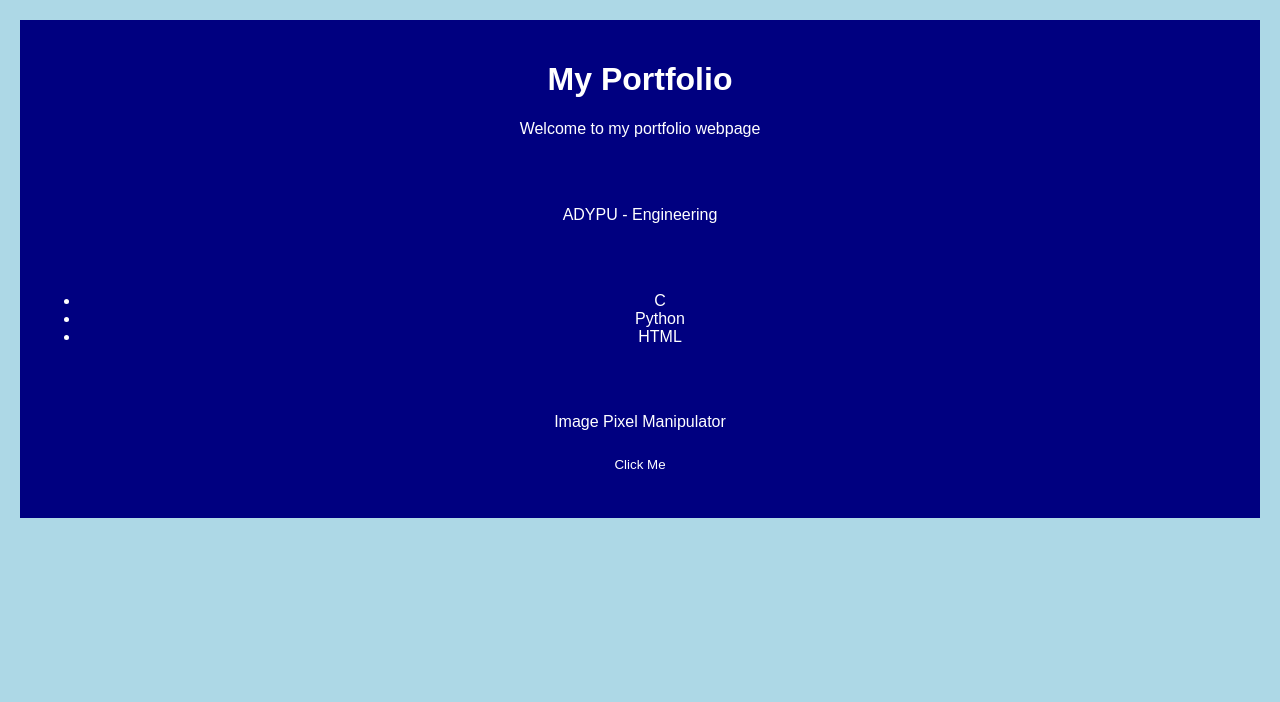
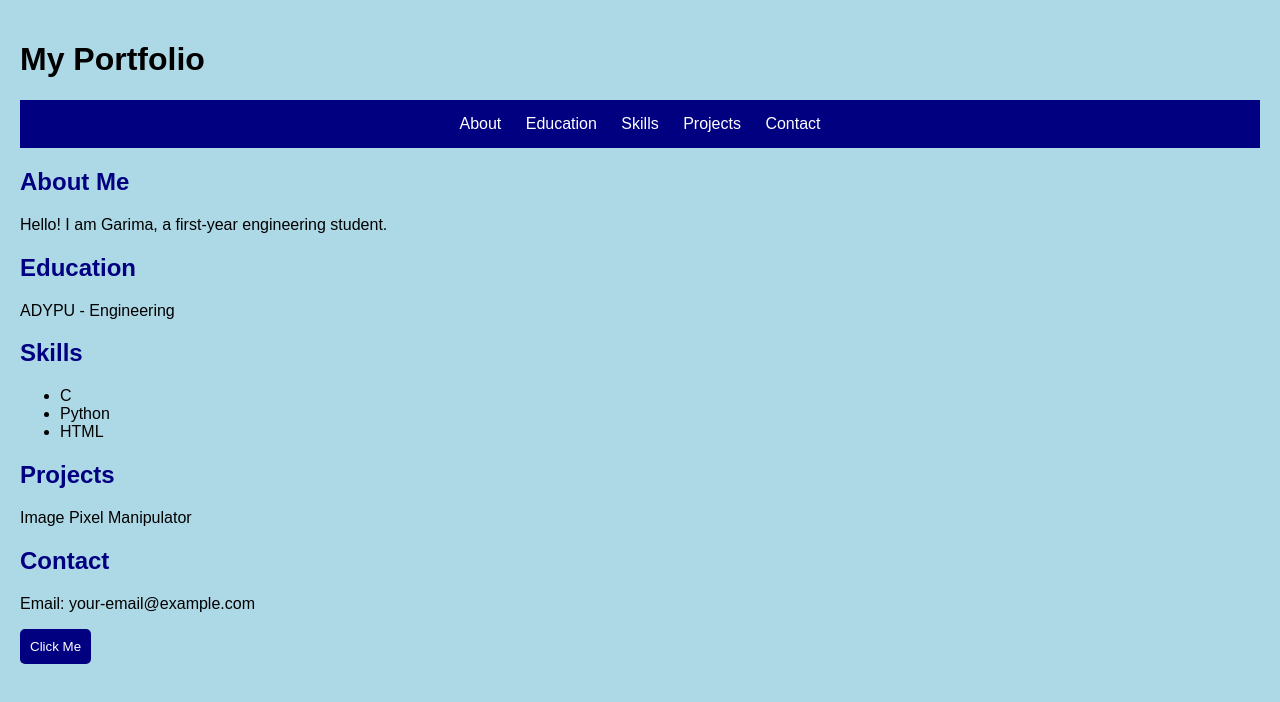
Before and after one commit to gigi-garima/-GitHub-practical-test, a plain HTML site: page index.html in a window 1280 px wide. Drawn offline with Linux system fonts and the light colour scheme.

Commit message:
Added navigation bar

```diff
--- a/index.html
+++ b/index.html
@@ -1,31 +1,46 @@
+
 <!DOCTYPE html>
-<html lang="en">
+<html>
 <head>
-    <meta charset="UTF-8">
-    <meta name="viewport" content="width=device-width, initial-scale=1.0">
-    <title>MY PORTFOLIO</title>
-    <link rel = "stylesheet" href = "style.css">
+    <title>My Portfolio</title>
+    <link rel="stylesheet" href="style.css">
 </head>
+
 <body>
-    <header>
-        <h1> My Portfolio </h1>
-        <p> Welcome to my portfolio webpage</p>
 
-        <h2>Education</h2>
-        <p>ADYPU - Engineering</p>
+    <h1>My Portfolio</h1>
 
-        <h2>Skills</h2>
+    <nav>
+        <a href="#about">About</a>
+        <a href="#education">Education</a>
+        <a href="#skills">Skills</a>
+        <a href="#projects">Projects</a>
+        <a href="#contact">Contact</a>
+    </nav>
+
+    <h2 id="about">About Me</h2>
+    <p>Hello! I am Garima, a first-year engineering student.</p>
+
+    <h2 id="education">Education</h2>
+    <p>ADYPU - Engineering</p>
+
+    <h2 id="skills">Skills</h2>
     <ul>
         <li>C</li>
         <li>Python</li>
         <li>HTML</li>
     </ul>
-        <h2>Projects</h2>
-        <p>Image Pixel Manipulator</p>
+
+    <h2 id="projects">Projects</h2>
+    <p>Image Pixel Manipulator</p>
+
+    <h2 id="contact">Contact</h2>
+    <p>Email: your-email@example.com</p>
 
     <button onclick="showMessage()">Click Me</button>
     <p id="message"></p>
 
-      <script src="script.js"></script>
+    <script src="script.js"></script>
+
 </body>
 </html>
--- a/style.css
+++ b/style.css
@@ -34,3 +34,25 @@ button {
 button:hover {
     background-color: blue;
 }
+footer {
+    background-color: navy;
+    color: white;
+    padding: 15px;
+    margin-top: 30px;
+}
+
+footer p {
+    color: white;
+}
+
+nav {
+    background-color: navy;
+    padding: 15px;
+    text-align: center;
+}
+
+nav a {
+    color: white;
+    text-decoration: none;
+    margin: 10px;
+}
```
